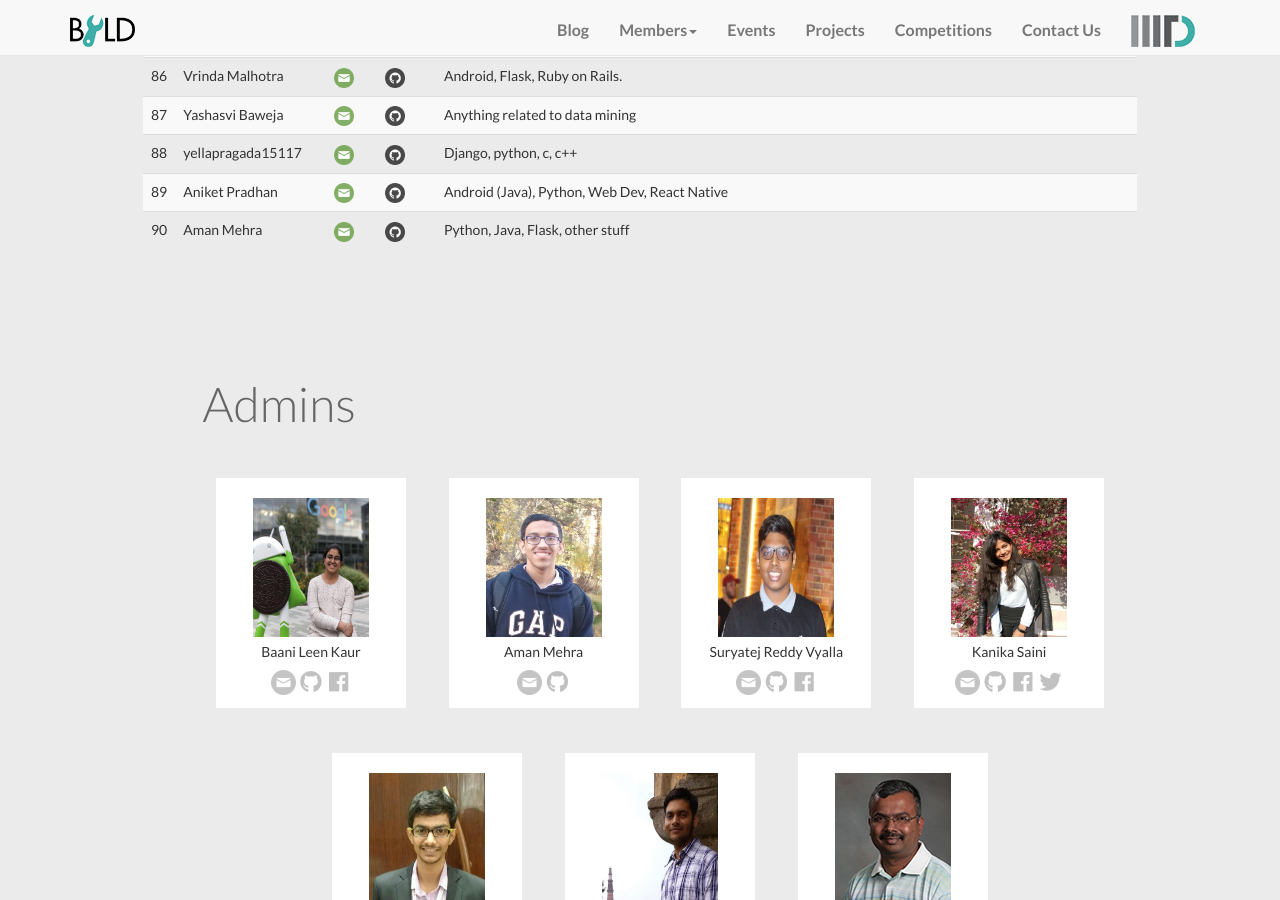
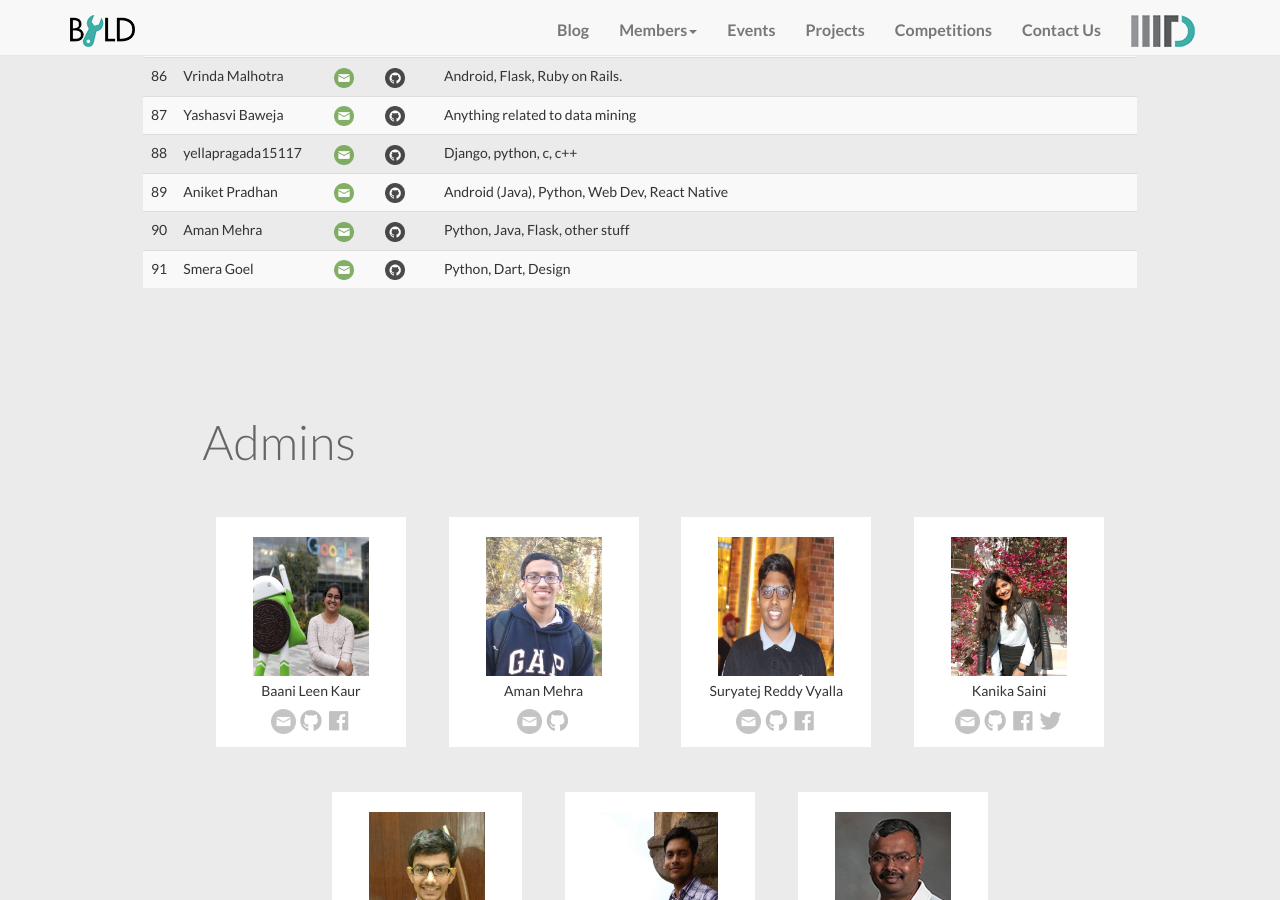
Before and after one commit to IIIT-Delhi/byld-website, a Jekyll site: the page built from site/members.md, in a window 1280 px wide and 900 px high, scrolled down 3907 px. Built offline with Jekyll 4.4.1, drawn with Linux system fonts in a browser that asks for light colours; nearby versions of some CDN libraries.

Commit message:
Update members.md

```diff
--- a/site/members.md
+++ b/site/members.md
@@ -480,4 +480,9 @@ members:
   github: amehra-github
   skills: Python, Java, Flask, other stuff
 
+- email: smera18315
+  name: Smera Goel
+  github: smera18315
+  skills: Python, Dart, Design
+
 ---
```
